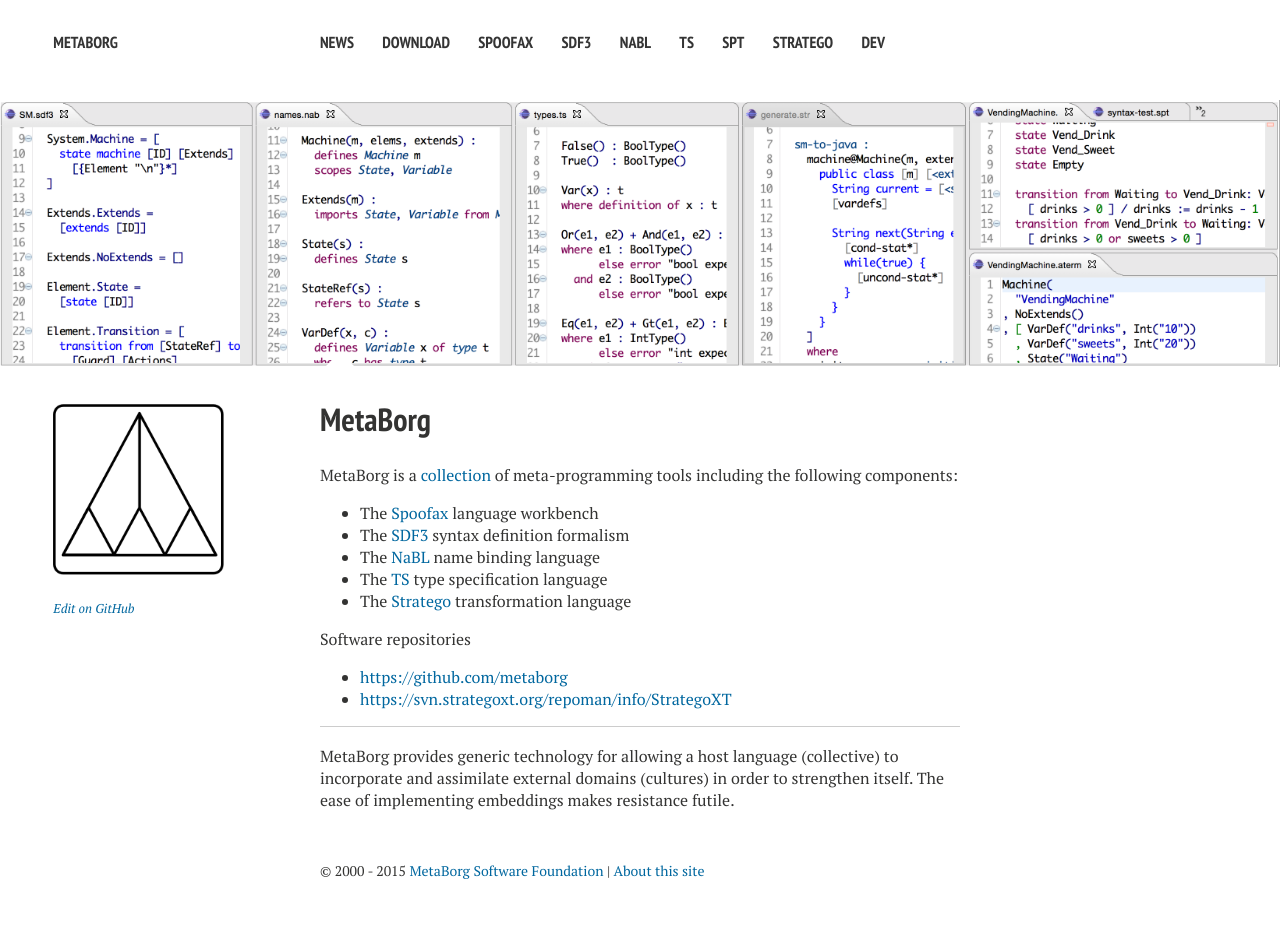
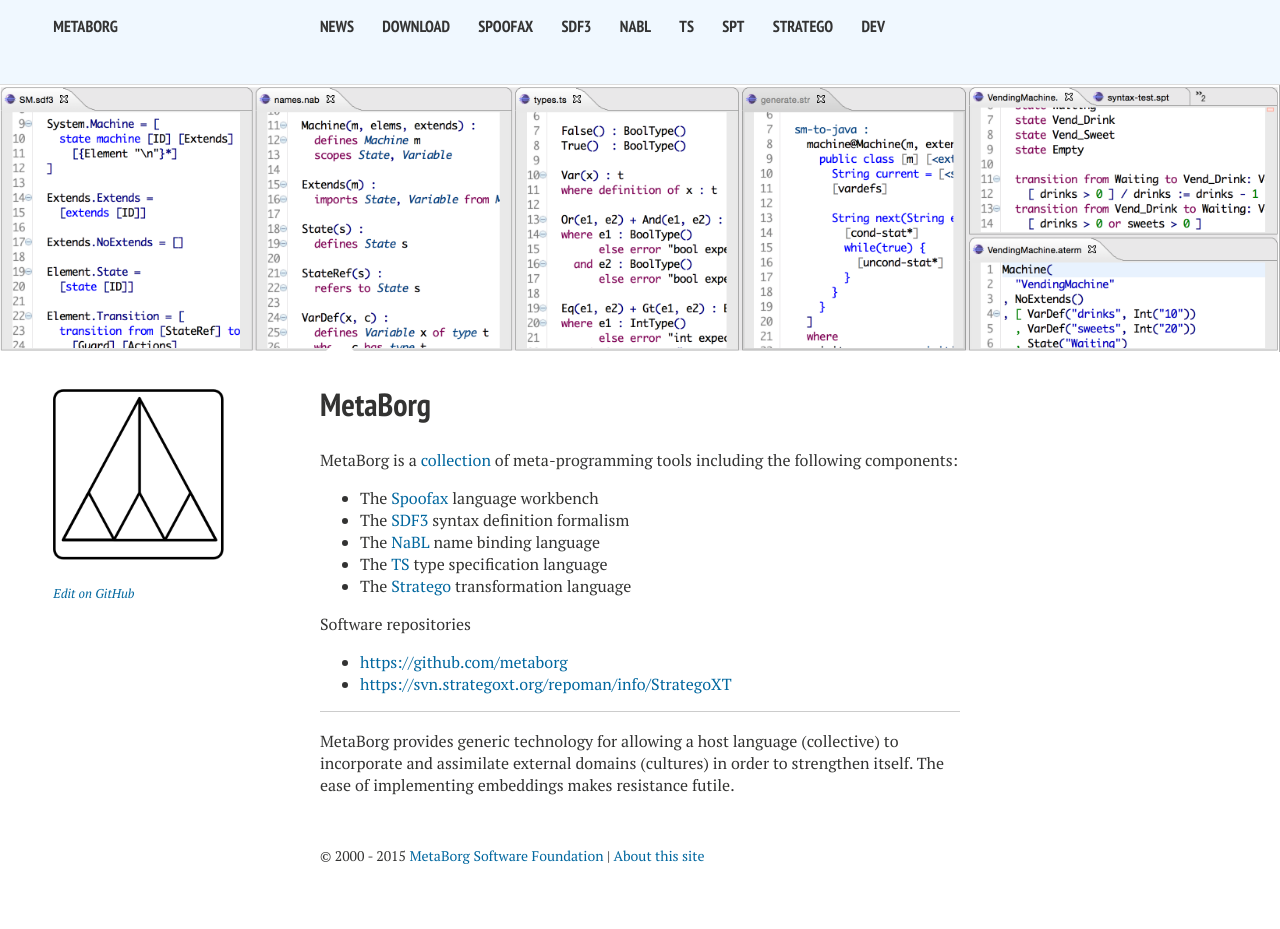
Before and after one commit to MartijnDwars/metaborg.github.io, a Jekyll site: the page built from index.md, in a window 1280 px wide. Built offline with Jekyll 4.4.1, drawn with Linux system fonts in a browser that asks for light colours; nearby versions of some CDN libraries.

Commit message:
css tweaks

```diff
--- a/_sass/page.scss
+++ b/_sass/page.scss
@@ -5,7 +5,7 @@
 }
 .navigation-wrapper {
 	@include container;
-	padding: 2em 0 1em;
+	padding: 1em 0 1em;
 	font-family: $heading-font;
 	font-weight: 700;
 	text-transform: uppercase;
@@ -13,6 +13,8 @@
 	a {
 	  color : #343434;
   }
+  background-color: aliceblue;
+  border-bottom: 1px solid #ddd;
 }
 .context-nav {
   padding: 0.5em 0 0 0;
```
